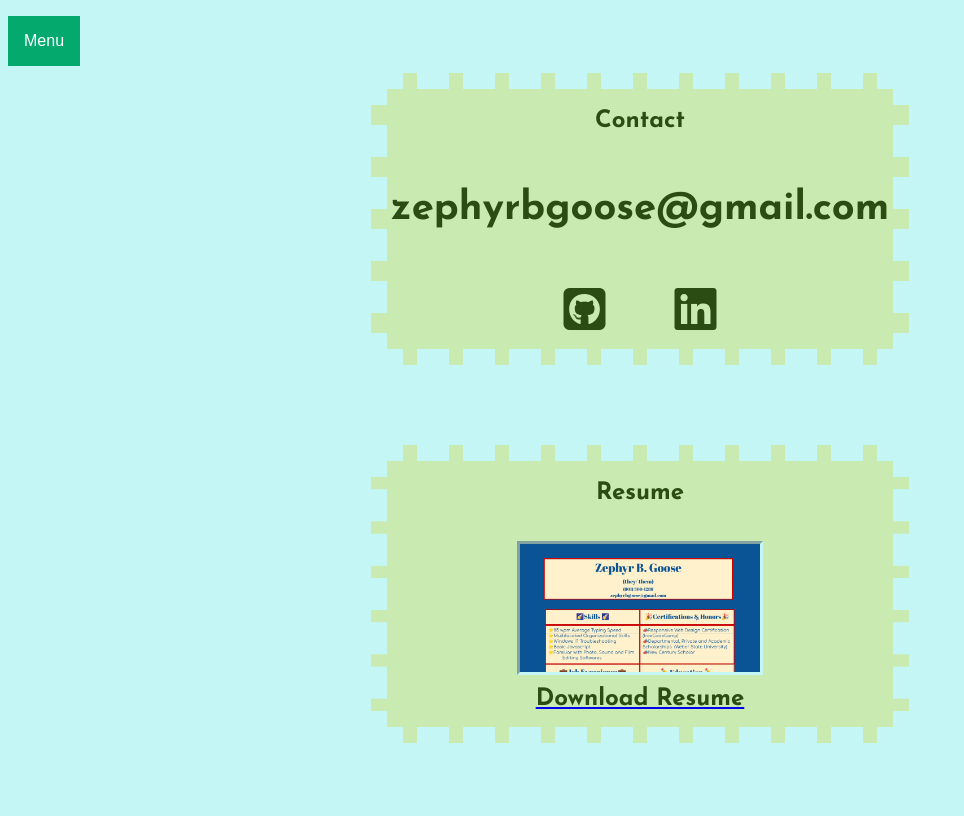
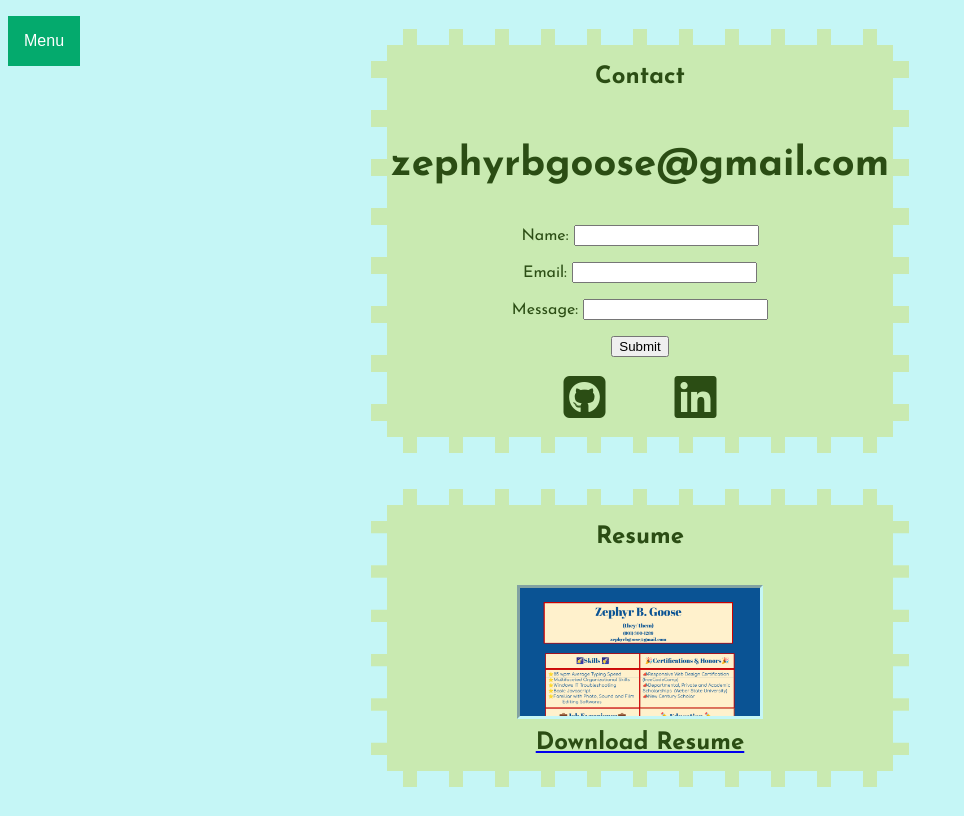
Before and after one commit to ZephyrBGoose/Portfolio, a plain HTML site: page contact/contact.html in a window 1280 px wide. Shown: the whole page, without its empty margins (0-964 px from the left). Drawn offline with Linux system fonts and the light colour scheme; a web font is replaced by a local one.

Commit message:
Add contact form

```diff
--- a/contact/contact.html
+++ b/contact/contact.html
@@ -6,6 +6,7 @@
         <meta name="viewport" content="width=device-width, initial-scale=1">
         <link rel="stylesheet" href="./contact.css">
         <script src="https://kit.fontawesome.com/7a46739ce7.js" crossorigin="anonymous"></script>
+        <script src="../script.js"></script>
         <link rel="preconnect" href="https://fonts.googleapis.com">
 <link rel="preconnect" href="https://fonts.gstatic.com" crossorigin>
 <link href="https://fonts.googleapis.com/css2?family=Indie+Flower&family=Josefin+Sans:ital,wght@0,100..700;1,100..700&family=M+PLUS+1+Code:wght@100..700&family=Ojuju:wght@200..800&family=Shadows+Into+Light&display=swap" rel="stylesheet">
@@ -26,6 +27,18 @@
                     <h2>Contact</h2>
                     <div id="email">
                         <h3>zephyrbgoose@gmail.com</h3>
+                        <form action="#" method='POST' id="form">
+                            <label for="name">Name: </label>
+                            <input type="text" id="name" name="name"  minlength="3" maxlength="100" required>
+                            <br><br>
+                            <label for="email">Email: </label>
+                            <input type="text" id="email" name="email" required pattern="^[\w-\.]+@([\w-]+\.)+[\w-]{2,4}$">
+                            <br><br>
+                            <label for="message">Message: </label>
+                            <input type="textarea" id="message" name="message" cols="40" rows="5" minlength="10" maxlength="500">
+                            <br><br>
+                            <button class="btn btn-primary" id="submit-btn">Submit</button>
+                        </form>
                     </div>
                     <div id="socials">
                         <a href='https://github.com/ZephyrBGoose/'><i class="fa-brands fa-square-github"></i></a>
--- a/script.js
+++ b/script.js
@@ -1,3 +1,5 @@
+//Projects section autoplay video controls
+
 const videos = document.querySelectorAll('.video');
 
 videos.forEach(video => {
```
Also changed, not shown: index.html (+1 -1 lines).
